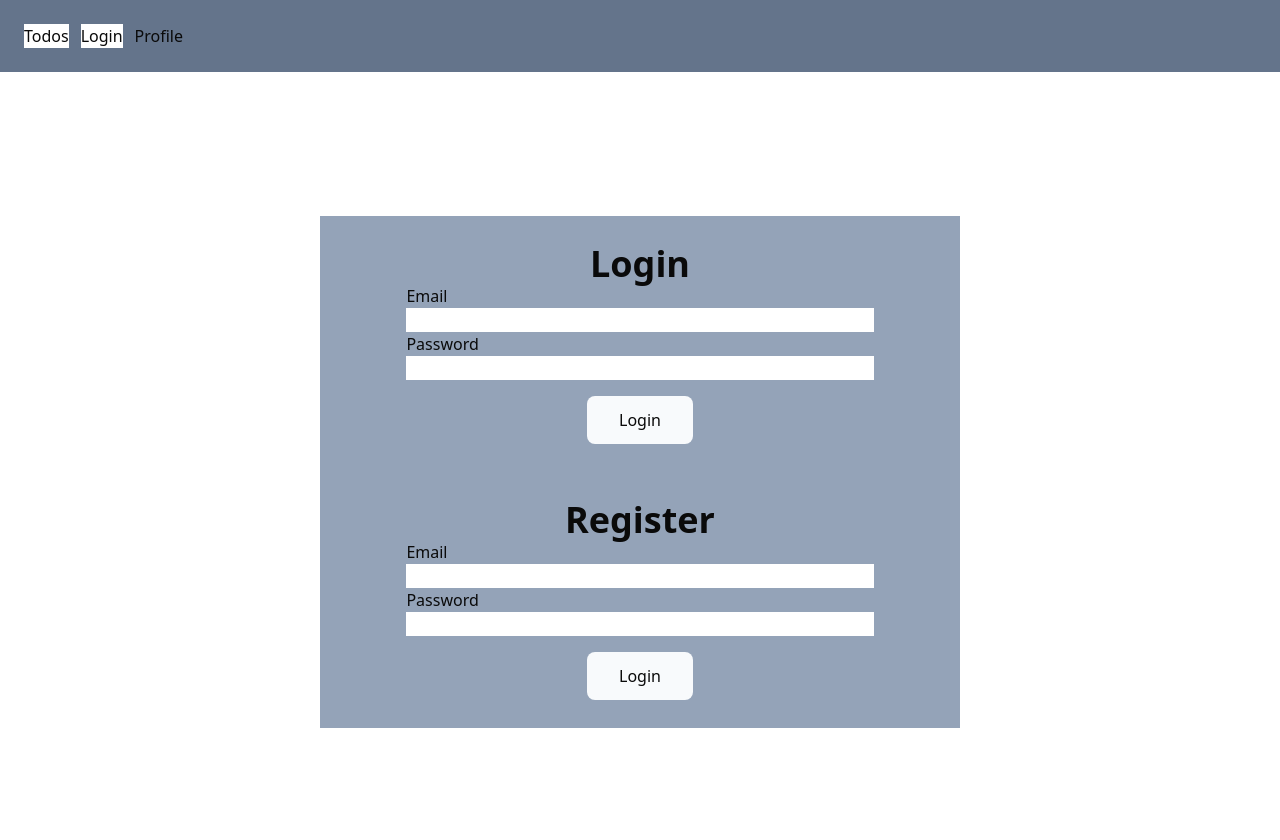
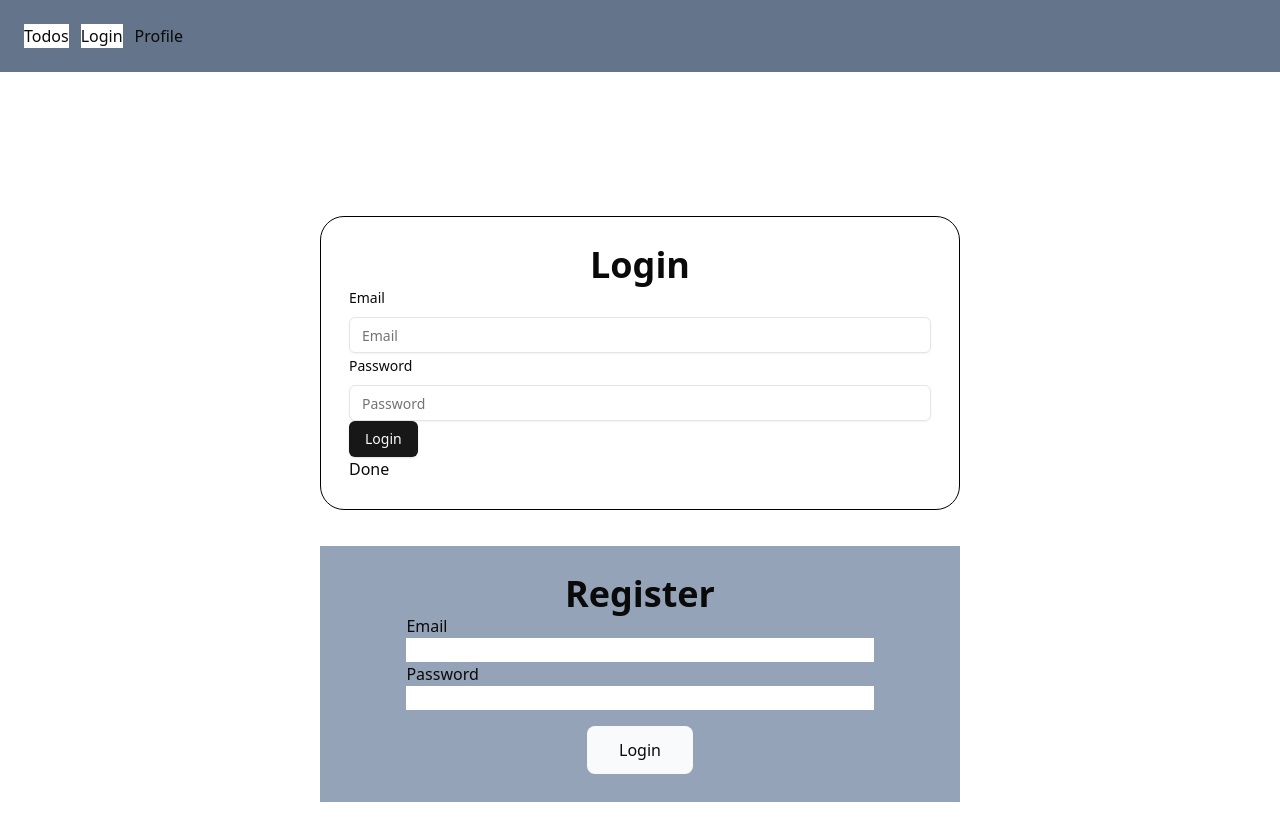
Before and after one commit to Nathan51888/todoapp-frontend-nextjs, a Next.js app: page /login in a window 1280 px wide. Shown: the top 840 px of the page. Built offline with nearby package versions, Linux system fonts and the light colour scheme.

Commit message:
Implemented login form with shadcn and RHF

```diff
--- /dev/null
+++ b/src/app/lib/schema.ts
@@ -0,0 +1,18 @@
+import { z } from "zod";
+
+export const userSchema = z.object({
+    email: z.string().trim().email({
+        message: "Invalid email. Please enter a valid email address",
+    }),
+    password: z.string().trim().min(3).max(30),
+    firstName: z.string().trim().min(1).max(50),
+    lastName: z.string().trim().min(1).max(50),
+    birthday: z.string().trim().min(1).max(50),
+})
+export type UserSchema = z.infer<typeof userSchema>
+
+export const loginSchema = userSchema.pick({
+    email: true,
+    password: true,
+})
+export type LoginSchema = z.infer<typeof loginSchema>
--- a/src/app/login/page.tsx
+++ b/src/app/login/page.tsx
@@ -3,7 +3,7 @@ import Register from "../ui/login/register";
 
 export default function Page() {
     return (
-        <div className="pt-36 w-[50vw] h-full bg-white mx-auto">
+        <div className="flex flex-col gap-9 pt-36 w-[50vw] h-full bg-white mx-auto ">
             <Login></Login>
             <Register></Register>
         </div>
--- a/src/app/ui/login/actions.ts
+++ b/src/app/ui/login/actions.ts
@@ -1,38 +1,90 @@
 "use server"
 
+import { loginSchema } from "@/app/lib/schema"
 import { cookies } from "next/headers"
 
-export async function sendUserLogin(error: any, formData: FormData) {
-    const email = formData.get("email") as string
-    const password = formData.get("password") as string
+export type ActionResponse = {
+    success: boolean,
+    message: string,
+    errors?: string,
+    inputs?: LoginFormData,
+}
+
+type LoginFormData = {
+    email: string,
+    password: string,
+}
+
+type RegisterFormData = {
+    firstName: string,
+    lastName: string,
+    email: string,
+    password: string,
+}
+
+export async function sendUserLogin(prevState: any, formData: FormData): Promise<ActionResponse> {
+    // fake delay
     await new Promise(resolve => setTimeout(resolve, 500))
+
+    const rawData: LoginFormData = {
+        email: formData.get("email") as string,
+        password: formData.get("password") as string,
+    }
+    const parsed = loginSchema.safeParse(rawData)
+    console.log(parsed)
+    if (!parsed.success) {
+        return {
+            success: false,
+            message: "Invalid form data",
+        }
+    }
+
     const res = await fetch("http://localhost:8080/login", {
         method: "POST",
         body: JSON.stringify({
-            email: email,
-            password: password,
+            email: rawData.email,
+            password: rawData.password,
         })
     })
-    if (!res.ok) return res.text()
+    if (!res.ok) {
+        return {
+            success: false,
+            message: "Failed to submit form",
+            errors: await res.text(),
+            inputs: rawData,
+        }
+    }
     const data = await res.json()
     const token = data.token
     console.log(token)
 
     const cookieStore = await cookies()
     cookieStore.set("refreshToken", token)
-    return "login success"
+    return {
+        success: true,
+        message: "Login success",
+    }
 }
 export async function sendUserRegister(error: any, formData: FormData) {
-    const email = formData.get("email") as string
-    const password = formData.get("password") as string
+    // fake delay
     await new Promise(resolve => setTimeout(resolve, 500))
+
+    const rawData: RegisterFormData = {
+        firstName: "Joe",
+        lastName: "Mama",
+        email: formData.get("email") as string,
+        password: formData.get("password") as string,
+    }
     const res = await fetch("http://localhost:8080/register", {
         method: "POST",
-        body: JSON.stringify({
-            email: email,
-            password: password,
-        })
+        body: JSON.stringify(rawData)
     })
-    if (!res.ok) return res.text()
-    return "register success"
+    if (!res.ok) {
+        return {
+            message: res.text()
+        }
+    }
+    return {
+        message: "Register success"
+    }
 }
--- a/src/app/ui/login/login.tsx
+++ b/src/app/ui/login/login.tsx
@@ -1,21 +1,72 @@
 "use client"
 
-import { useActionState } from "react";
-import { sendUserLogin } from "./actions";
+import { useActionState, useRef } from "react";
+import { ActionResponse, sendUserLogin } from "./actions";
+import { useForm } from "react-hook-form";
+import { LoginSchema, loginSchema } from "@/app/lib/schema";
+import { Form, FormControl, FormDescription, FormField, FormItem, FormLabel, FormMessage } from "@/components/ui/form";
+import { zodResolver } from "@hookform/resolvers/zod";
+import { Input } from "@/components/ui/input";
+import { Button } from "@/components/ui/button";
+
+const initialState: ActionResponse = {
+    success: false,
+    message: "",
+}
 
 export default function Login() {
-    const [error, action, isPending] = useActionState(sendUserLogin, "")
+    const form = useForm<LoginSchema>({
+        resolver: zodResolver(loginSchema),
+        defaultValues: {
+            email: "",
+            password: "",
+        }
+    })
+    const [state, action, isPending] = useActionState(sendUserLogin, initialState)
+    const formRef = useRef<HTMLFormElement>(null)
     return (
-        <div className="w-auto p-7 bg-slate-400 align-middle">
+        <div className="w-auto p-7 align-middle border border-black rounded-3xl">
             <h2 className="text-center font-bold text-4xl">Login</h2>
-            <form action={action} className="flex flex-col w-[80%] m-auto">
-                <label htmlFor="email">Email</label>
-                <input type="text" id="email" name="email" />
-                <label htmlFor="password">Password</label>
-                <input type="text" id="password" name="password" />
-                <button type="submit" disabled={isPending} className="mt-4 px-8 py-3 bg-slate-50 w-fit rounded-lg self-center">{isPending ? "Submitting" : "Login"}</button>
-            </form>
-            <p>{error}</p>
+            <Form {...form}>
+                <form
+                    ref={formRef}
+                    action={action}
+                    onSubmit={form.handleSubmit(() => formRef.current?.submit())}
+                >
+                    <FormField
+                        control={form.control}
+                        name="email"
+                        render={({ field }) => (
+                            <FormItem>
+                                <FormLabel>Email</FormLabel>
+                                <FormControl>
+                                    <Input placeholder="Email" {...field} />
+                                </FormControl>
+                                <FormMessage />
+                            </FormItem>
+                        )}
+                    />
+                    <FormField
+                        control={form.control}
+                        name="password"
+                        render={({ field }) => (
+                            <FormItem>
+                                <FormLabel>Password</FormLabel>
+                                <FormControl>
+                                    <Input placeholder="Password" {...field} />
+                                </FormControl>
+                                <FormMessage />
+                            </FormItem>
+                        )}
+                    />
+                    <Button type="submit" disabled={isPending}>{isPending ? "Submitting" : "Login"}</Button>
+                </form>
+            </Form>
+            <p>{state.message}</p>
+            {state?.errors && (
+                <p>{state?.errors}</p>
+            )}
+            <p>{isPending ? "Pending..." : "Done"}</p>
         </div>
     )
 }
```
